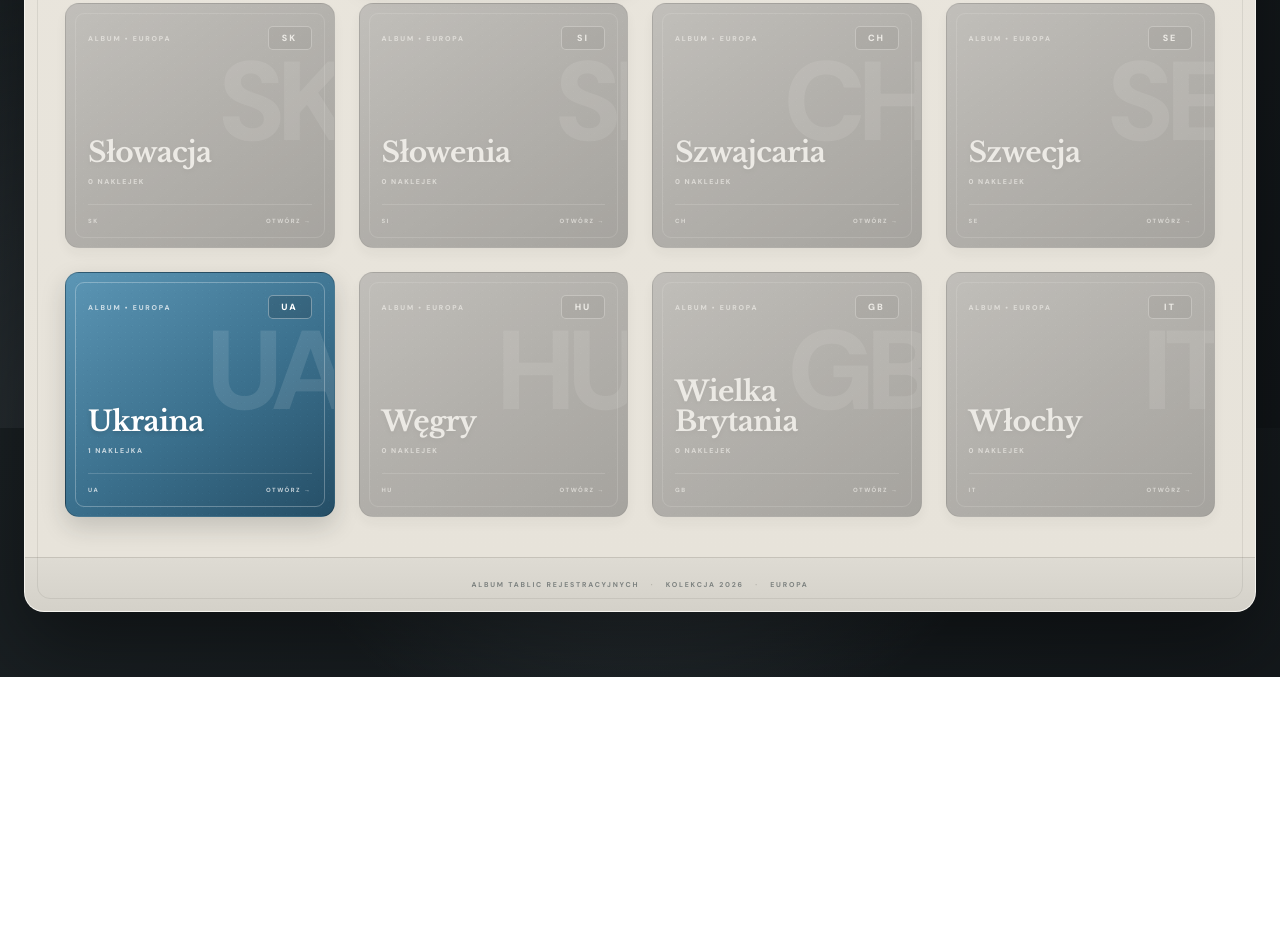
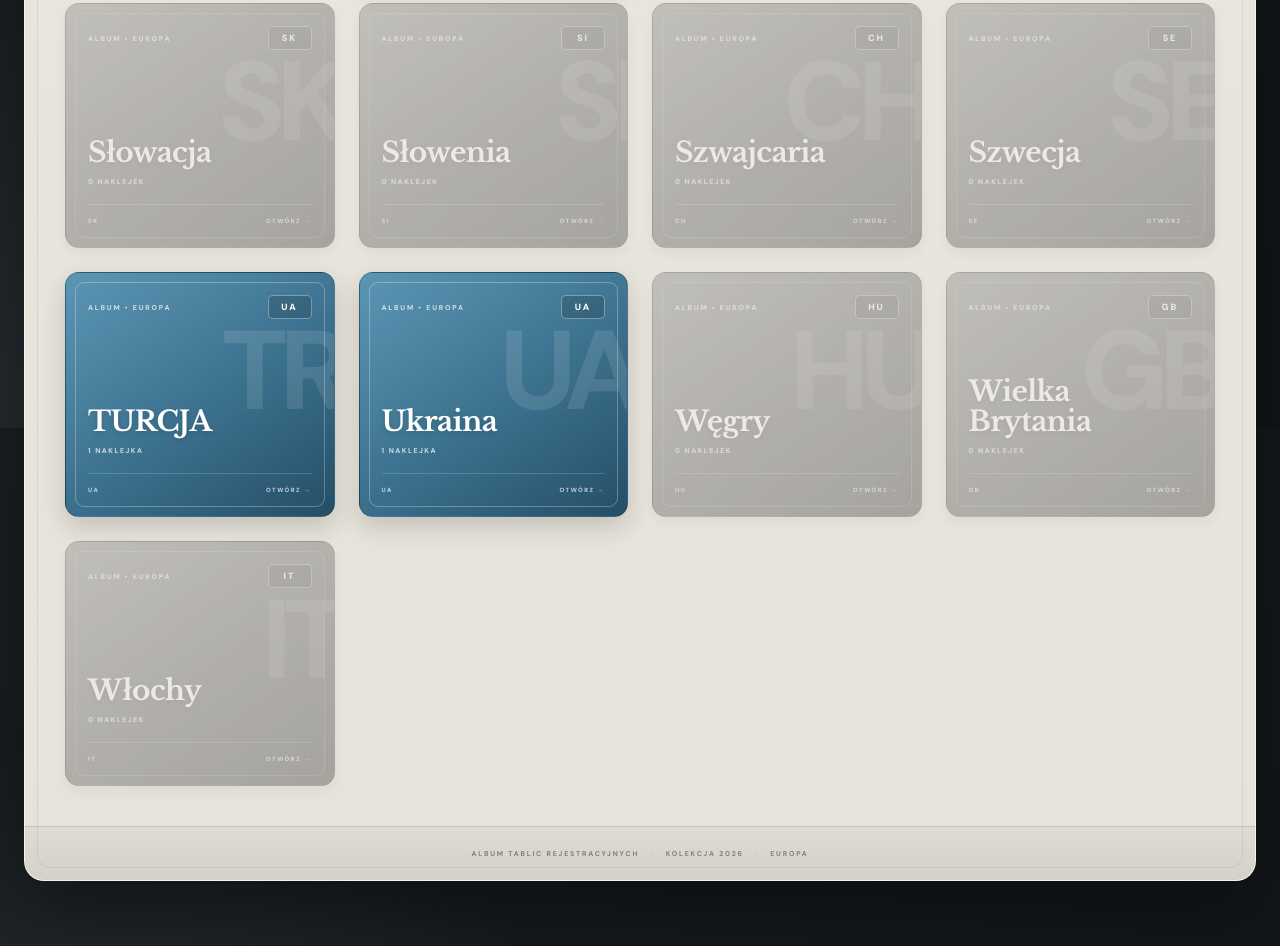
Before and after one commit to jjakjamnik/album-tablic, a plain HTML site: page index.html in a window 1280 px wide. Shown: the part 1972-2918 px from the top of the page. Before the commit the page ends 2649 px from the top, so only its background shows below. Drawn offline with nearby package versions, Linux system fonts and the light colour scheme; no server answers.

Commit message:
Update index.html

```diff
--- a/index.html
+++ b/index.html
@@ -126,6 +126,8 @@
                         <option value="SI">Słowenia</option>
                         <option value="CH">Szwajcaria</option>
                         <option value="SE">Szwecja</option>
+                        <option value="IT">Turcja</option>
+
                         <option value="UA">Ukraina</option>
                         <option value="HU">Węgry</option>
                         <option value="GB">Wielka Brytania</option>
@@ -1334,6 +1336,47 @@
                 </div>
 
             </a>
+
+
+
+            <!-- UKRAINA -->
+
+            <a href="countries/ua.html"
+               class="country-card country-ua">
+
+                <div class="country-card-top">
+                    <span class="country-card-label">
+                        ALBUM • EUROPA
+                    </span>
+
+                    <span class="country-card-code">
+                        UA
+                    </span>
+                </div>
+
+                <div class="country-card-background">
+                    TR
+                </div>
+
+                <div class="country-card-content">
+
+                    <div class="country-card-name">
+                        TURCJA
+                    </div>
+
+                    <div class="country-card-count">
+                        1 naklejka
+                    </div>
+
+                </div>
+
+                <div class="country-card-bottom">
+                    <span>UA</span>
+                    <span>OTWÓRZ →</span>
+                </div>
+
+            </a>
+
 
 
 
@@ -1535,6 +1578,7 @@
 <script src="slowacja.js"></script>
 <script src="rumunia.js"></script>
 <script src="szwajcaria.js"></script>
+    <script src="turcja.js"></script>
 <script src="ukraina.js"></script>
 <script src="wielkabrytania.js"></script>
 <script src="distance.js"></script>
```
